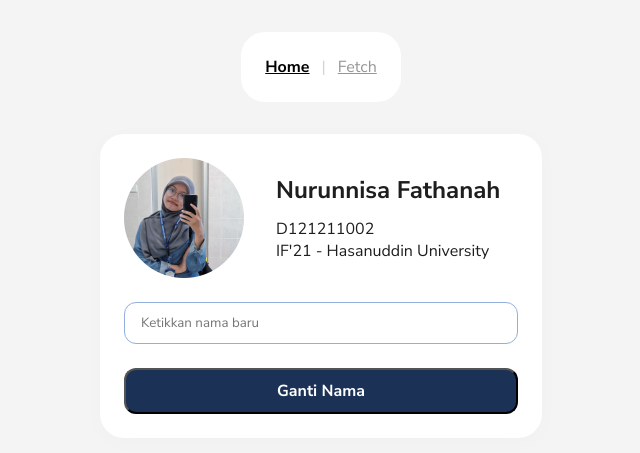
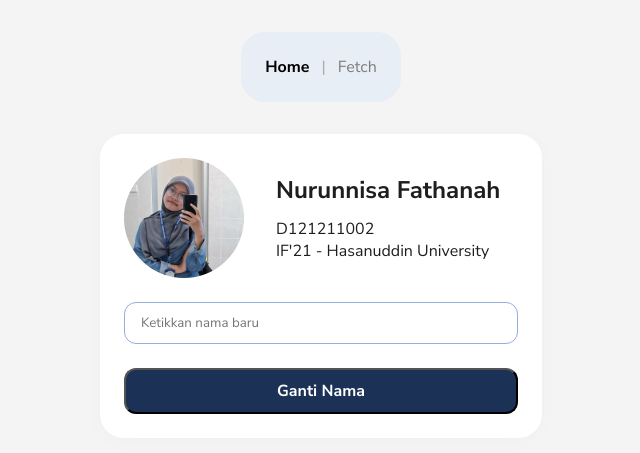
Before and after one commit to fathanahdz/banner-web23, a Next.js app: page / in a window 1280 px wide. Shown: the part 165-618 px from the top of the page, without its empty margins (319-959 px from the left). Built offline with nearby package versions, Linux system fonts and the light colour scheme.

Commit message:
style: fix nav and diary list style

```diff
--- a/src/components/navbar/navbar.css
+++ b/src/components/navbar/navbar.css
@@ -1,19 +1,26 @@
 .navbar{
-    background-color: #ffffff;
+    background-color: #e8eef5;
     display: flex;
     gap: 12px;
     padding: 24px;
     border-radius: 24px;
-    color: lightgray;
+    color: rgb(172, 169, 169);
     text-decoration: none;
 }
+
+.navbar-link {
+     text-decoration: none;
+  }
 
 
 
 .active{
- color: black;
- font-weight: 700;
+    color: black;
+    font-weight: 700;
+    font-style: normal;
 }
 .default{
-    color: rgb(150, 150, 150);
+    color: rgb(126, 124, 124);
+    font-weight: 400;
+    font-style: normal;
 }
```
Also changed, not shown: src/app/diary/page.js (+5 -13 lines), src/styles/diary.css (+15 -18 lines).
